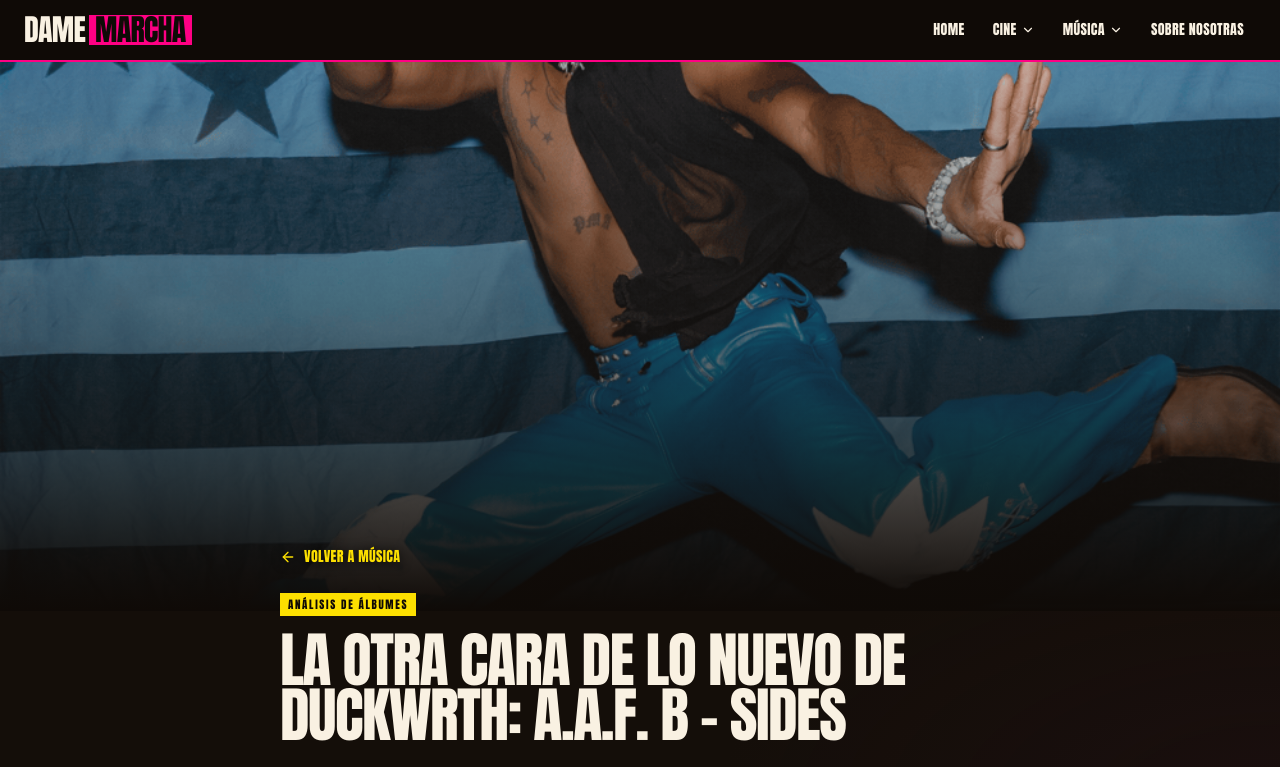
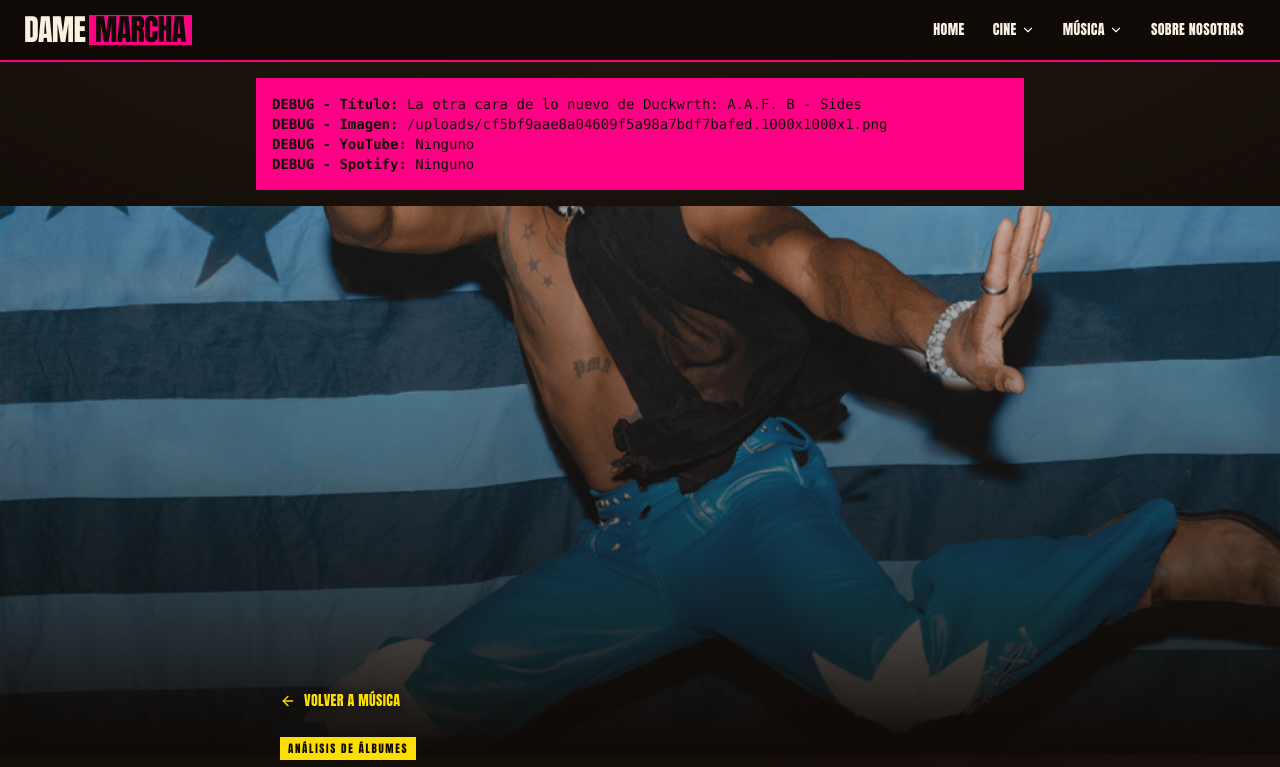
Before and after one commit to damemuchamarcha-bot/v0-damemuchamarcha-3871-7579d484, a Next.js app: page /articulo/la-otra-cara-de-lo-nuevo-de-duckwrth-a-a-f-b-sides in a window 1280 px wide. Shown: the top 767 px of the page. Built offline with nearby package versions, Linux system fonts and the light colour scheme.

Commit message:
Enhance article page with debug info and layout changes
Added debug information for article details and adjusted article structure.

```diff
--- a/app/articulo/[slug]/page.tsx
+++ b/app/articulo/[slug]/page.tsx
@@ -35,9 +35,20 @@ export default async function ArticlePage({
   const article = getArticle(slug)
   if (!article) notFound()
 
+  console.log("ARTÍCULO CARGADO:", article);
+
   const related = getRecent(article.slug).slice(0, 3)
 
   return (
+    <>
+      {/* CHIVATO VISUAL TEMPORAL */}
+      <div className="bg-punk-pink text-punk-black p-4 font-mono text-sm my-4 max-w-3xl mx-auto z-50 relative">
+        <p><strong>DEBUG - Título:</strong> {article.title}</p>
+        <p><strong>DEBUG - Imagen:</strong> {article.image}</p>
+        <p><strong>DEBUG - YouTube:</strong> {article.youtube || 'Ninguno'}</p>
+        <p><strong>DEBUG - Spotify:</strong> {article.spotify || 'Ninguno'}</p>
+      </div>
+
       <article>
         {/* Header image automática */}
         <div className="relative aspect-[16/10] w-full sm:aspect-[21/9]">
@@ -190,5 +201,6 @@ export default async function ArticlePage({
           </div>
         </section>
       </article>
+    </>
   )
 }
```
Lines whose indentation alone changed are shown as unchanged.
